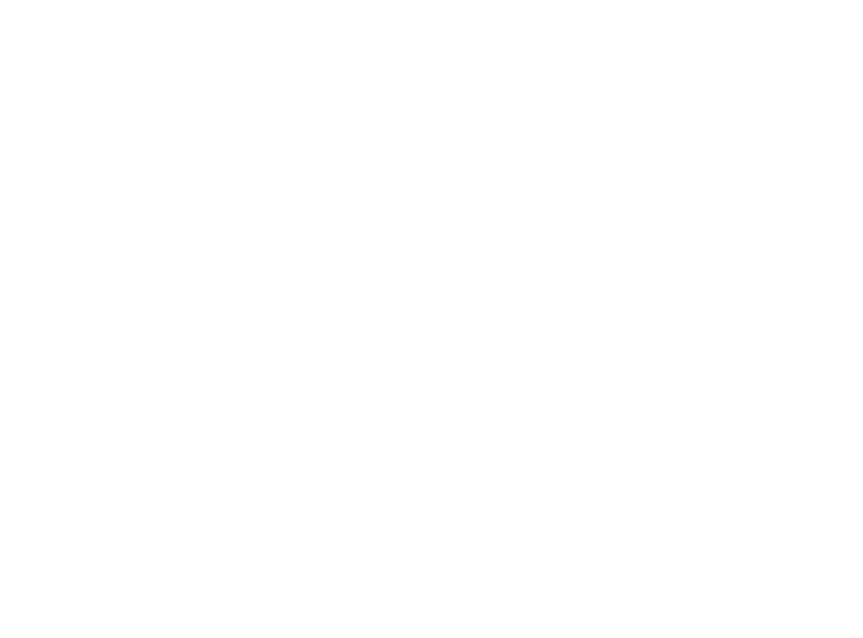
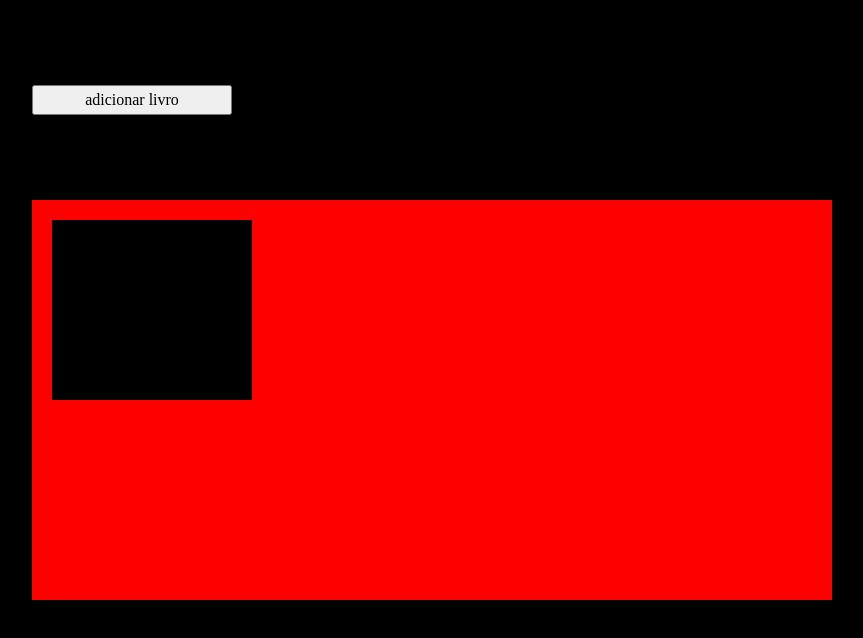
Before and after one commit to Blastonn/Library, a plain HTML site: page index.html in a window 1280 px wide. Shown: the whole page, without its empty margins (208-1071 px from the left). Drawn offline with Linux system fonts and the light colour scheme.

Commit message:
Feat- Adicionar design inicial para area dos livros
Adicionado inicial e basico para area onde ficarao
os livros criados pelos usuarios.

```diff
--- a/index.html
+++ b/index.html
@@ -8,6 +8,12 @@
     <title>Library</title>
 </head>
 <body>
+    <section class="container">
+        <button>adicionar livro</button>
 
+        <div class="container-card">
+            <div class="card"></div>
+        </div>
+    </section>
 </body>
 </html>
--- a/style.css
+++ b/style.css
@@ -32,3 +32,31 @@ text-wrap: balance;
 #root, #__next {
 isolation: isolate;
 }
+
+.container{
+    display: grid;
+    grid-template-rows: repeat(3, 1fr);
+    justify-content: center;
+    align-items: center;
+    height: 100vh;
+    background-color: black;
+}
+
+.container-card{
+    display: grid;
+    grid-template-rows: repeat(3, 1fr);
+    width: 800px;
+    height: 400px;
+    padding: 20px;
+    background-color: red;
+}
+
+.card{
+    width: 200px;
+    height: 180px;
+    background-color: black;
+}
+
+button{
+    width: 200px;
+}
```
